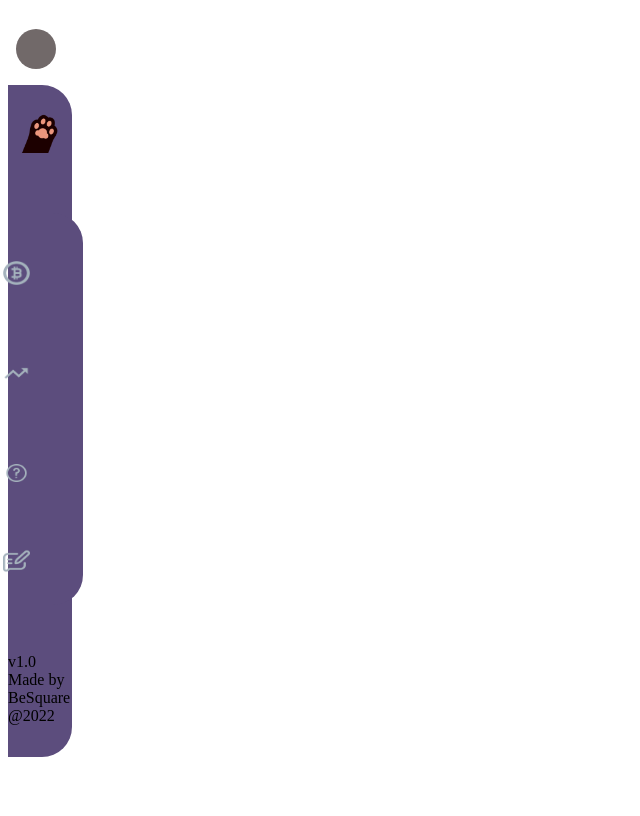
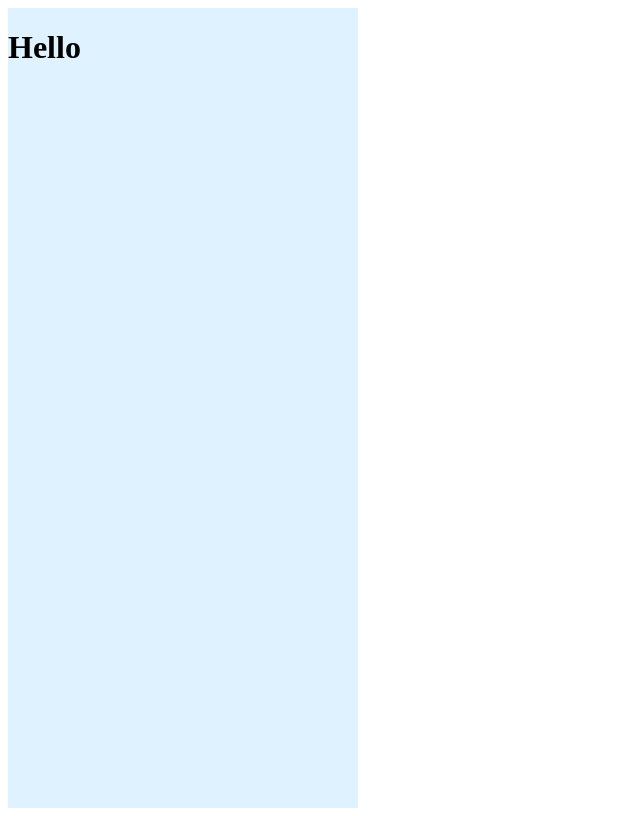
Before and after one commit to nrashzack/kwepto-currency-app, a React (Create React App) app: page / in a window 1280 px wide. Shown: the whole page, without its empty margins (0-640 px from the left). Built offline with nearby package versions, Linux system fonts and the light colour scheme.

Commit message:
initial refresh sidebar

```diff
--- a/src/App.js
+++ b/src/App.js
@@ -1,11 +1,11 @@
-import Side from "./components/side";
+import Side from "./components/Side";
+import { AppContainer } from "./styles/Main.styled";
 
 function App() {
   return (
-    <>
-      <h1></h1>
+    <AppContainer>
       <Side />
-    </>
+    </AppContainer>
   );
 }
 
--- /dev/null
+++ b/src/components/Side.js
@@ -0,0 +1,12 @@
+import React from "react";
+import { SideContainer } from "../styles/Side.styled";
+
+const Side = () => {
+  return (
+    <SideContainer>
+      <h1>Hello</h1>
+    </SideContainer>
+  );
+};
+
+export default Side;
--- a/src/components/Sidebar.js
+++ b/src/components/SideBar.js
@@ -1,10 +1,12 @@
-import React, { useState } from "react";
+import React, { useEffect, useState } from "react";
+
 import logo from "../assets/paw.png";
 import bitcoin from "../assets/bitcoin.png";
 import trend from "../assets/trend.png";
 import faq from "../assets/faq.png";
 import blog from "../assets/blog.png";
 import {
+  Container,
   Button,
   SidebarContainer,
   Logo,
@@ -13,7 +15,7 @@ import {
   Text,
 } from "../styles/Sidebar.styled";
 
-const Sidebar = () => {
+const Side = () => {
   const [click, setClick] = useState(false);
   const handleClick = () => setClick(!click);
   const handleMouseIn = () => {
--- a/src/components/side.js
+++ /dev/null
@@ -1,189 +0,0 @@
-import React, { useEffect, useState } from "react";
-
-import logo from "../assets/paw.png";
-import bitcoin from "../assets/bitcoin.png";
-import trend from "../assets/trend.png";
-import faq from "../assets/faq.png";
-import blog from "../assets/blog.png";
-import styled from "styled-components";
-
-const Container = styled.div`
-  position: fixed;
-  .active {
-    border-right: 4px solid var(--white);
-    img {
-      filter: invert(100%) sepia(0%) saturate(0%) hue-rotate(93deg)
-        brightness(103%) contrast(103%);
-    }
-  }
-`;
-
-const Button = styled.button`
-  background-color: #716969;
-  border: none;
-  width: 2.5rem;
-  height: 2.5rem;
-  border-radius: 50%;
-  margin: 0.5rem 0 0 0.5rem;
-  cursor: pointer;
-  display: flex;
-  justify-content: center;
-  align-items: center;
-  position: relative;
-  &::before,
-  &::after {
-    content: "";
-    background-color: var(--white);
-    height: 2px;
-    width: 1rem;
-    position: absolute;
-    transition: all 0.3s ease;
-  }
-  &::before {
-    top: ${(props) => (props.clicked ? "1.5" : "1rem")};
-    transform: ${(props) => (props.clicked ? "rotate(135deg)" : "rotate(0)")};
-  }
-  &::after {
-    top: ${(props) => (props.clicked ? "1.2" : "1.5rem")};
-    transform: ${(props) => (props.clicked ? "rotate(-135deg)" : "rotate(0)")};
-  }
-`;
-
-const SidebarContainer = styled.div`
-  background-color: #5c4d7d;
-  width: 4rem;
-  height: 80vh;
-  margin-top: 1rem;
-  border-radius: 0 30px 30px 0;
-  padding: 1rem 0;
-  display: flex;
-  flex-direction: column;
-  align-items: center;
-  justify-content: space-between;
-  position: relative;
-`;
-
-const Logo = styled.div`
-  display: flex;
-  justify-content: center;
-  align-items: center;
-
-  width: 2rem;
-  height: 4em;
-  img {
-    width: 39px;
-    height: auto;
-  }
-`;
-
-const SlickBar = styled.ul`
-  color: var(--white);
-  list-style: none;
-  display: flex;
-  flex-direction: column;
-  align-items: center;
-  background-color: #5c4d7d;
-  padding: 1rem 0 0 1.2rem;
-  position: absolute;
-  top: 7rem;
-  left: 0;
-  width: ${(props) => (props.clicked ? "12rem" : "3.5rem")};
-  transition: all 0.5s ease;
-  border-radius: 0 30px 30px 0;
-`;
-
-const Item = styled.i`
-  text-decoration: none;
-  color: var(--white);
-  width: 100%;
-  padding: 2rem 3rem;
-  cursor: pointer;
-  display: flex;
-  padding-left: 0rem;
-  &:hover {
-    border-right: 5px solid var(--white);
-    img {
-      filter: invert(100%) sepia(0%) saturate(0%) hue-rotate(93deg)
-        brightness(103%) contrast(103%);
-    }
-  }
-  img {
-    width: 1.7rem;
-    height: 1.5rem;
-    filter: invert(92%) sepia(4%) saturate(1033%) hue-rotate(169deg)
-      brightness(78%) contrast(85%);
-  }
-`;
-
-const Text = styled.span`
-  width: ${(props) => (props.clicked ? "100%" : "0")};
-  overflow: hidden;
-  margin-left: ${(props) => (props.clicked ? "1.5rem" : "0")};
-  transition: all 0.3s ease;
-`;
-
-const Side = () => {
-  const [click, setClick] = useState(false);
-  const handleClick = () => setClick(!click);
-  const handleMouseIn = () => {
-    setClick(true);
-  };
-  const handleMouseOut = () => {
-    setClick(false);
-  };
-
-  return (
-    <Container>
-      <Button clicked={click} onClick={() => handleClick()}></Button>
-      <SidebarContainer
-        onMouseEnter={() => handleMouseIn()}
-        onMouseLeave={() => handleMouseOut()}
-      >
-        <Logo>
-          <img src={logo} alt="logo" />
-        </Logo>
-        <SlickBar clicked={click}>
-          <Item
-            onClick={() => setClick(false)}
-            exact
-            activeClassName="active"
-            to="/"
-          >
-            <img src={bitcoin} alt="Home" />
-            <Text clicked={click}>Price Tracker</Text>
-          </Item>
-          <Item
-            onClick={() => setClick(false)}
-            activeClassName="active"
-            to="/team"
-          >
-            <img src={trend} alt="Now Trending" />
-            <Text clicked={click}>Now Trending</Text>
-          </Item>
-          <Item
-            onClick={() => setClick(false)}
-            activeClassName="active"
-            to="/calender"
-          >
-            <img src={faq} alt="FAQs" />
-            <Text clicked={click}>FAQs</Text>
-          </Item>
-          <Item
-            onClick={() => setClick(false)}
-            activeClassName="active"
-            to="/documents"
-          >
-            <img src={blog} alt="Blog" />
-            <Text clicked={click}>Blog</Text>
-          </Item>
-        </SlickBar>
-
-        <div className="footer">
-          <p>v1.0 Made by BeSquare @2022</p>
-        </div>
-      </SidebarContainer>
-    </Container>
-  );
-};
-
-export default Side;
--- /dev/null
+++ b/src/styles/Main.styled.js
@@ -0,0 +1,11 @@
+import styled from "styled-components";
+
+export const AppContainer = styled.div`
+  display: grid;
+  grid-template-columns: minmax(350px, 25%) 1fr;
+  height: 100vh;
+`;
+
+export const MainContainer = styled.div``;
+
+export const SideContainer = styled.div``;
--- /dev/null
+++ b/src/styles/Side.styled.js
@@ -0,0 +1,10 @@
+import styled from "styled-components";
+
+export const SideContainer = styled.div`
+  background-color: #def3ff;
+`;
+
+export const SideContent = styled.div`
+  margin: 0 auto;
+  width: 25%;
+`;
```
Also changed, not shown: src/styles/Button.styled.js (deleted, +0 -7 lines), src/styles/Sidebar.styled.js (+4 -4 lines).
